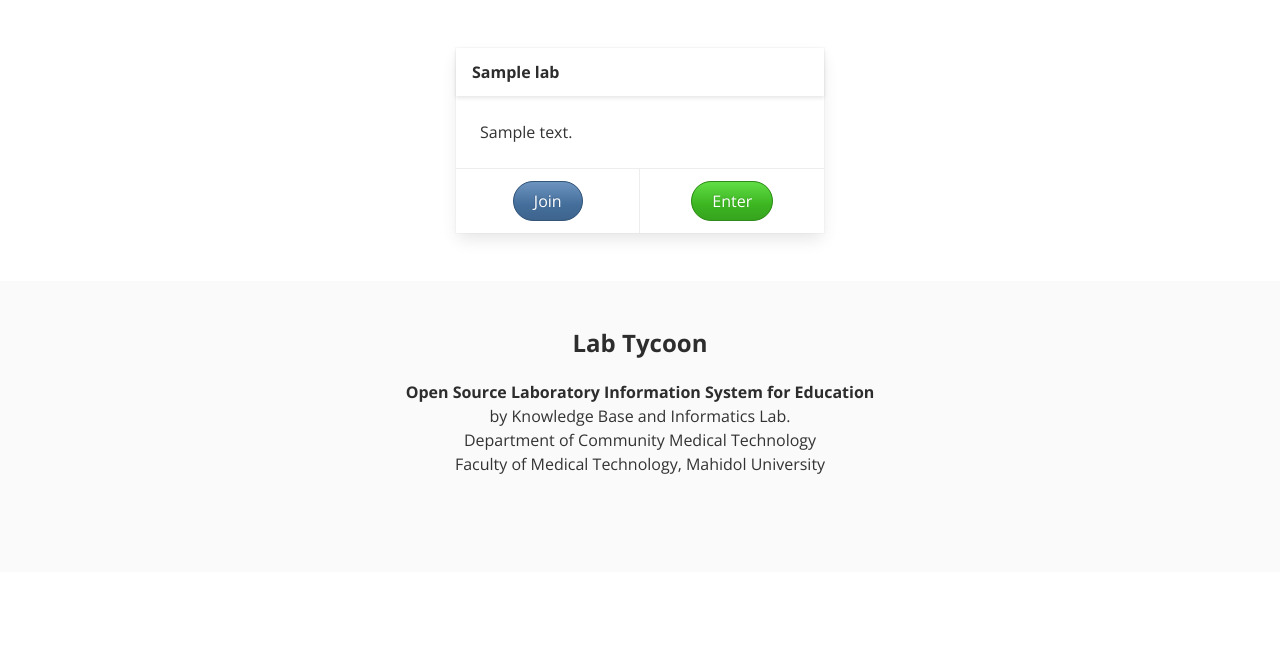
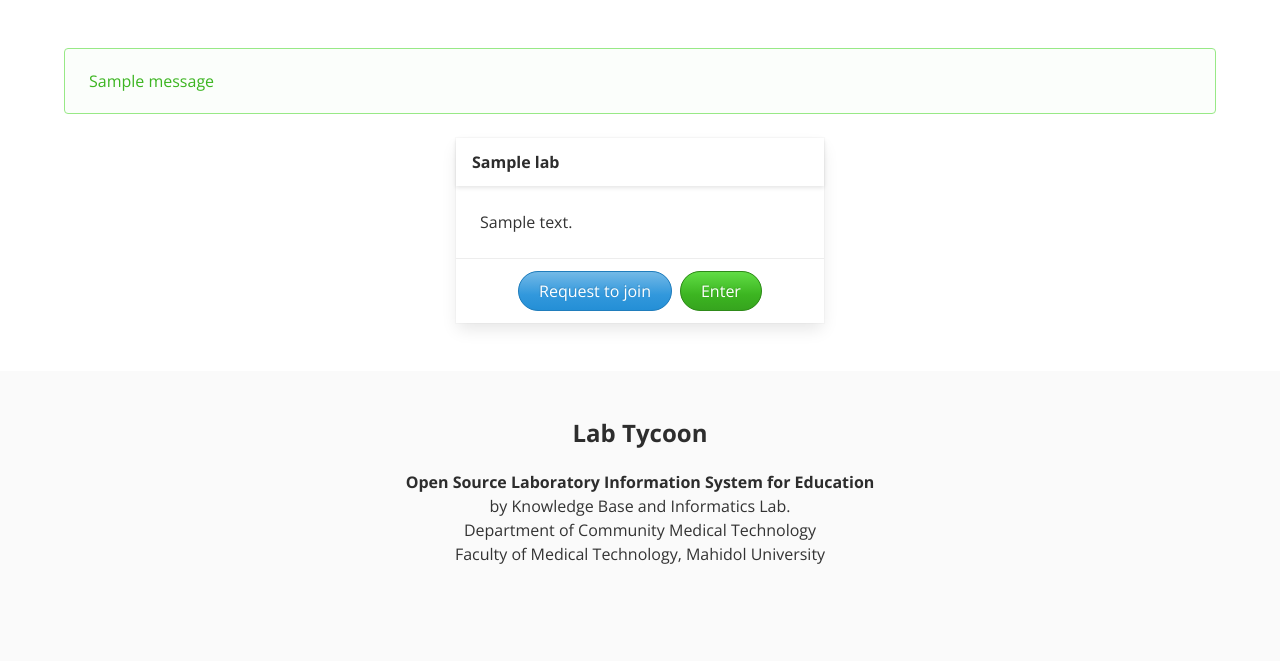
Before and after one commit to likit/labtycoon, a Python web app: template app/templates/main/index.html in a window 1280 px wide. Shown: the part 58-719 px from the top of the page. Run offline with Jinja, Linux system fonts and the light colour scheme; the template is opened without the code that fills it: most values are stand-ins (such as "Sample title", 1, 10 or a date in 2020); one stand-in notice (Sample message) is shown; some libraries are stand-ins or nearby versions.

Commit message:
added messages
rearranged the buttons

```diff
--- a/app/templates/main/index.html
+++ b/app/templates/main/index.html
@@ -3,6 +3,17 @@
 {% block content %}
     <section class="section">
     <div class="container">
+        <div class="columns">
+            <div class="column">
+                {% with messages = get_flashed_messages(with_categories=true) %}
+                    {% if messages %}
+                        {% for category, message in messages %}
+                            <p class="notification is-{{ category }}">{{ message }}</p>
+                        {% endfor %}
+                    {% endif %}
+                {% endwith %}
+            </div>
+        </div>
         <div class="columns">
             <div class="column is-one-third is-offset-4">
                 {% for lab in labs %}
@@ -17,16 +28,16 @@
                     </div>
                     <div class="card-footer">
                         <div class="card-footer-item">
-                            <a class="button is-primary is-rounded"
+                            <div class="buttons is-centered">
+                                <a class="button is-info is-rounded"
                                    href="{{ url_for('main.request_join_lab', lab_id=lab.id) }}">
-                                Join
+                                    Request to join
                                 </a>
-                        </div>
-                        <div class="card-footer-item">
                                 <a class="button is-success is-rounded"
                                    href="{{ url_for('lab.landing', lab_id=lab.id) }}">
                                     Enter
                                 </a>
+                            </div>
                         </div>
                     </div>
                     </div>
```
Also changed, not shown: app/templates/lab/index.html (+12 -1 lines). Lines whose indentation alone changed are shown as unchanged.
